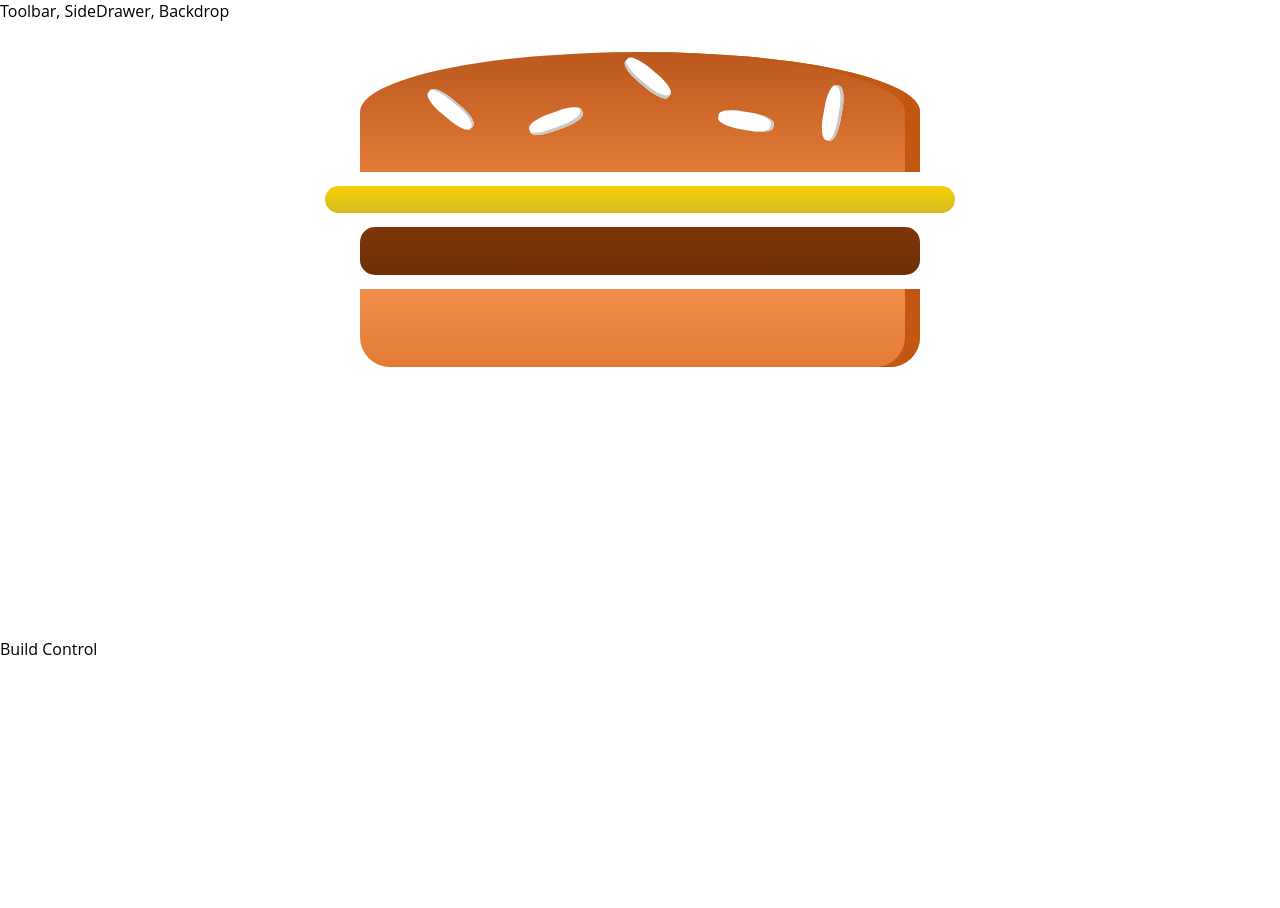
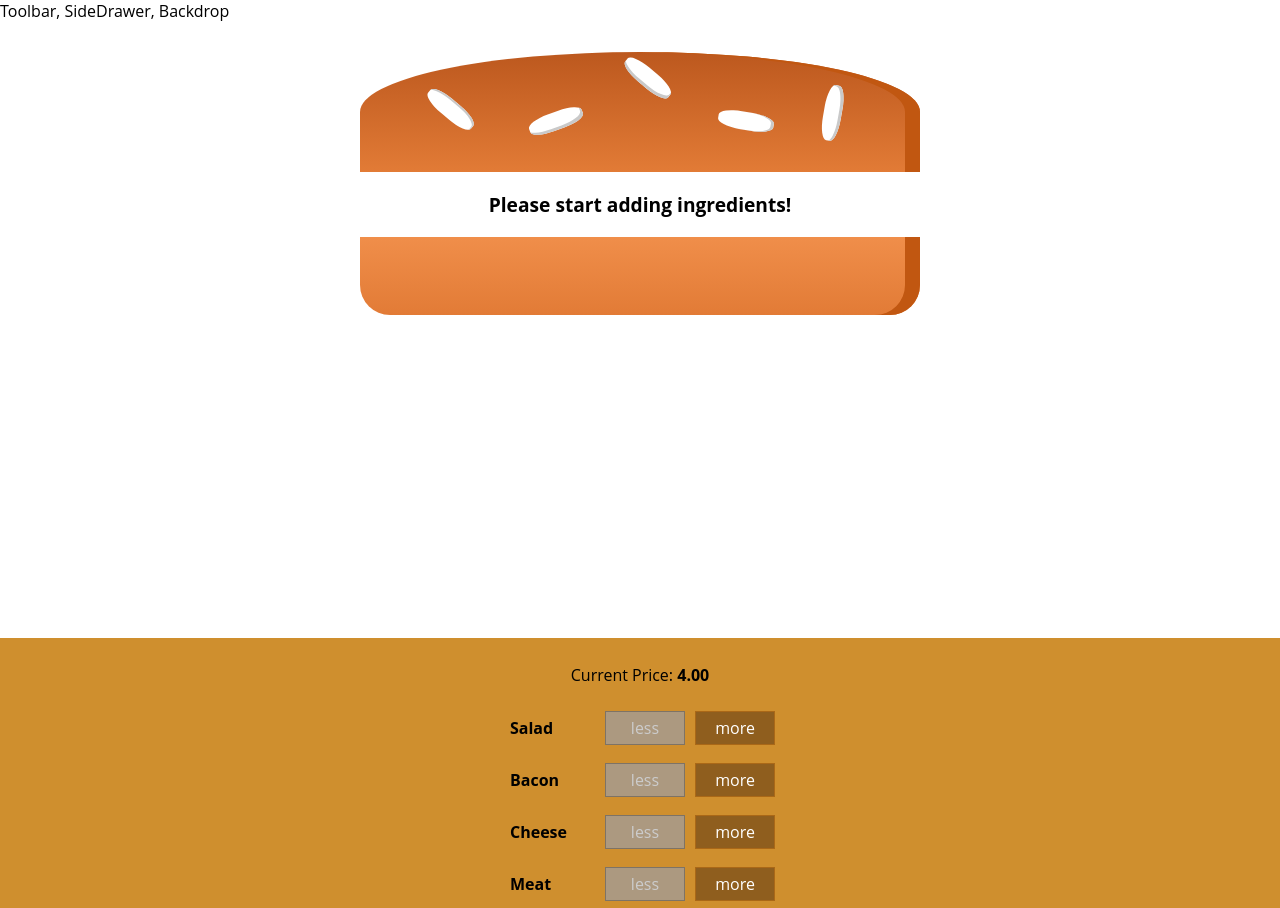
Before and after one commit to AnayDongre/burgerBuilder, a React app in the folder burgerBuilder/: page / in a window 1280 px wide. Shown: the top 908 px of the page. Before the commit the page ends 800 px from the top, so only its background shows below. Built offline with nearby package versions, Linux system fonts and the light colour scheme.

Commit message:
Burger animation is dynamic now. Buttons to add ingredients is created. Order now button is also created which is disabled by default until we add at least one ingredient

```diff
--- /dev/null
+++ b/burgerBuilder/src/components/Burger/BuildControls/BuildControl/BuildControl.css
@@ -0,0 +1,58 @@
+.BuildControl {
+  display: flex;
+  justify-content: space-between;
+  align-items: center;
+  margin: 5px 0;
+}
+
+.BuildControl button {
+  display: block;
+  font: inherit;
+  padding: 5px;
+  margin: 0 5px;
+  width: 80px;
+  border: 1px solid #aa6817;
+  cursor: pointer;
+  outline: none;
+}
+
+.BuildControl button:disabled {
+  background-color: #ac9980;
+  border: 1px solid #7e7365;
+  color: #ccc;
+  cursor: default;
+}
+
+.BuildControl button:hover:disabled {
+  background-color: #ac9980;
+  color: #ccc;
+  cursor: not-allowed;
+}
+
+.Label {
+  padding: 10px;
+  font-weight: bold;
+  width: 80px;
+}
+
+.BuildControl .Less {
+  background-color: #d39952;
+  color: white;
+}
+
+.BuildControl .More {
+  background-color: #8f5e1e;
+  color: white;
+}
+
+.BuildControl .Less:hover,
+.BuildControl .Less:active {
+  background-color: #daa972;
+  color: white;
+}
+
+.BuildControl .More:hover,
+.BuildControl .More:active {
+  background-color: #99703f;
+  color: white;
+}
--- /dev/null
+++ b/burgerBuilder/src/components/Burger/BuildControls/BuildControl/BuildControl.js
@@ -0,0 +1,22 @@
+import React from "react";
+import classes from "./BuildControl.css";
+
+const BuildControl = props => {
+  return (
+    <div className={classes.BuildControl}>
+      <div className={classes.Label}>{props.label}</div>
+      <button
+        className={classes.Less}
+        onClick={props.removed}
+        disabled={props.disabled}
+      >
+        less
+      </button>
+      <button className={classes.More} onClick={props.added}>
+        more
+      </button>
+    </div>
+  );
+};
+
+export default BuildControl;
--- /dev/null
+++ b/burgerBuilder/src/components/Burger/BuildControls/BuildControls.css
@@ -0,0 +1,52 @@
+.BuildControls {
+  width: 100%;
+  background-color: #cf8f2e;
+  display: flex;
+  flex-flow: column;
+  align-items: center;
+  box-shadow: 0 2px 1px #ccc;
+  margin: auto;
+  padding: 10px 0;
+}
+
+.OrderButton {
+  background-color: #dad735;
+  outline: none;
+  cursor: pointer;
+  border: 1px solid #966909;
+  color: #966909;
+  font-family: inherit;
+  font-size: 1.2em;
+  padding: 15px 30px;
+  box-shadow: 2px 2px 2px #966909;
+}
+
+.OrderButton:hover,
+.OrderButton:active {
+  background-color: #a0db41;
+  border: 1px solid #966909;
+  color: #966909;
+}
+
+.OrderButton:disabled {
+  background-color: #c7c6c6;
+  cursor: not-allowed;
+  border: 1px solid #ccc;
+  color: #888888;
+}
+
+.OrderButton:not(:disabled) {
+  animation: enable 0.3s linear;
+}
+
+@keyframes enable {
+  0% {
+    transform: scale(1);
+  }
+  60% {
+    transform: scale(1.1);
+  }
+  100% {
+    transform: scale(1);
+  }
+}
--- /dev/null
+++ b/burgerBuilder/src/components/Burger/BuildControls/BuildControls.js
@@ -0,0 +1,36 @@
+import React from "react";
+import classes from "./BuildControls.css";
+import BuildControl from "./BuildControl/BuildControl";
+
+const controls = [
+  { label: "Salad", type: "salad" },
+  { label: "Bacon", type: "bacon" },
+  { label: "Cheese", type: "cheese" },
+  { label: "Meat", type: "meat" }
+];
+
+const BuildControls = props => {
+  return (
+    <div className={classes.BuildControls}>
+      <p>
+        Current Price: <strong>{props.price.toFixed(2)}</strong>
+      </p>
+      {controls.map(ctrl => {
+        return (
+          <BuildControl
+            key={ctrl.label}
+            label={ctrl.label}
+            added={() => props.ingredientAdded(ctrl.type)}
+            removed={() => props.ingredientRemoved(ctrl.type)}
+            disabled={props.disabled[ctrl.type]}
+          />
+        );
+      })}
+      <button className={classes.OrderButton} disabled={!props.purchasable}>
+        ORDER NOW
+      </button>
+    </div>
+  );
+};
+
+export default BuildControls;
--- a/burgerBuilder/src/components/Burger/Burger.js
+++ b/burgerBuilder/src/components/Burger/Burger.js
@@ -1,16 +1,28 @@
 import React from "react";
+
 import classes from "./Burger.css";
 import BurgerIngredient from "./BurgerIngredient/BurgerIngredient";
 
-const Burger = props => {
+const burger = props => {
+  let transformedIngredients = Object.keys(props.ingredients)
+    .map(igKey => {
+      return [...Array(props.ingredients[igKey])].map((_, i) => {
+        return <BurgerIngredient key={igKey + i} type={igKey} />;
+      });
+    })
+    .reduce((arr, el) => {
+      return arr.concat(el);
+    }, []);
+  if (transformedIngredients.length === 0) {
+    transformedIngredients = <p>Please start adding ingredients!</p>;
+  }
   return (
     <div className={classes.Burger}>
-      <BurgerIngredient type={"bread-top"} />
-      <BurgerIngredient type={"cheese"} />
-      <BurgerIngredient type={"meat"} />
-      <BurgerIngredient type={"bread-bottom"} />
+      <BurgerIngredient type="bread-top" />
+      {transformedIngredients}
+      <BurgerIngredient type="bread-bottom" />
     </div>
   );
 };
 
-export default Burger;
+export default burger;
--- a/burgerBuilder/src/containers/BurgerBuilder/BurgerBuilder.js
+++ b/burgerBuilder/src/containers/BurgerBuilder/BurgerBuilder.js
@@ -1,13 +1,87 @@
 import React, { Component } from "react";
 import Aux from "../../hoc/Aux";
 import Burger from "../../components/Burger/Burger";
+import BuildControls from "../../components/Burger/BuildControls/BuildControls";
+
+const INGREDIENT_PRICES = {
+  salad: 0.5,
+  cheese: 0.4,
+  meat: 1.3,
+  bacon: 0.7
+};
 
 class BurgerBuilder extends Component {
+  state = {
+    ingredients: {
+      salad: 0,
+      cheese: 0,
+      bacon: 0,
+      meat: 0
+    },
+    totalPrice: 4,
+    purchasable: false
+  };
+
+  updatePurchaseState = ingredients => {
+    const sum = Object.keys(ingredients)
+      .map(igKey => {
+        return ingredients[igKey];
+      })
+      .reduce((sum, el) => {
+        return sum + el;
+      }, 0);
+
+    this.setState({ purchasable: sum > 0 });
+  };
+  addIngredientHandler = type => {
+    const oldCount = this.state.ingredients[type];
+    const updatedCount = oldCount + 1;
+    const updatedIngredients = {
+      ...this.state.ingredients
+    };
+    updatedIngredients[type] = updatedCount;
+    const priceAddition = INGREDIENT_PRICES[type];
+    const oldPrice = this.state.totalPrice;
+    const newPrice = oldPrice + priceAddition;
+    this.setState({ totalPrice: newPrice, ingredients: updatedIngredients });
+    this.updatePurchaseState(updatedIngredients);
+  };
+
+  removeIngredientHandler = type => {
+    const oldCount = this.state.ingredients[type];
+    if (oldCount <= 0) {
+      return;
+    }
+    const updatedCount = oldCount - 1;
+    const updatedIngredients = {
+      ...this.state.ingredients
+    };
+    updatedIngredients[type] = updatedCount;
+    const priceDeduction = INGREDIENT_PRICES[type];
+    const oldPrice = this.state.totalPrice;
+    const newPrice = oldPrice - priceDeduction;
+    this.setState({ totalPrice: newPrice, ingredients: updatedIngredients });
+    this.updatePurchaseState(updatedIngredients);
+  };
+
   render() {
+    const disableInfo = {
+      ...this.state.ingredients
+    };
+    for (let key in disableInfo) {
+      disableInfo[key] = disableInfo[key] <= 0;
+    }
+
     return (
       <Aux>
-        <Burger />
-        <div>Build Control</div>
+        <Burger ingredients={this.state.ingredients} />
+        <BuildControls
+          ingredientAdded={this.addIngredientHandler}
+          ingredientRemoved={this.removeIngredientHandler}
+          disabled={disableInfo}
+          price={this.state.totalPrice}
+          purchasable={this.state.purchasable}
+        />
       </Aux>
     );
   }
```
